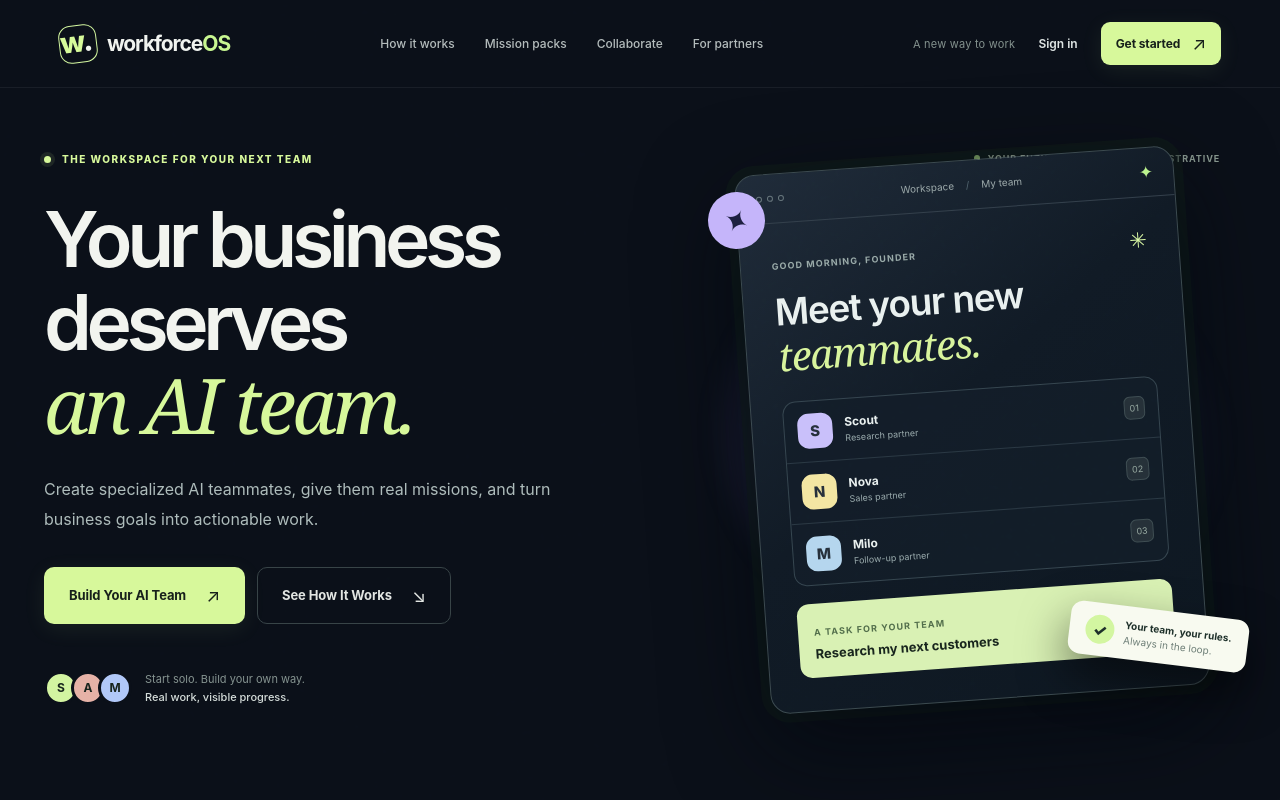
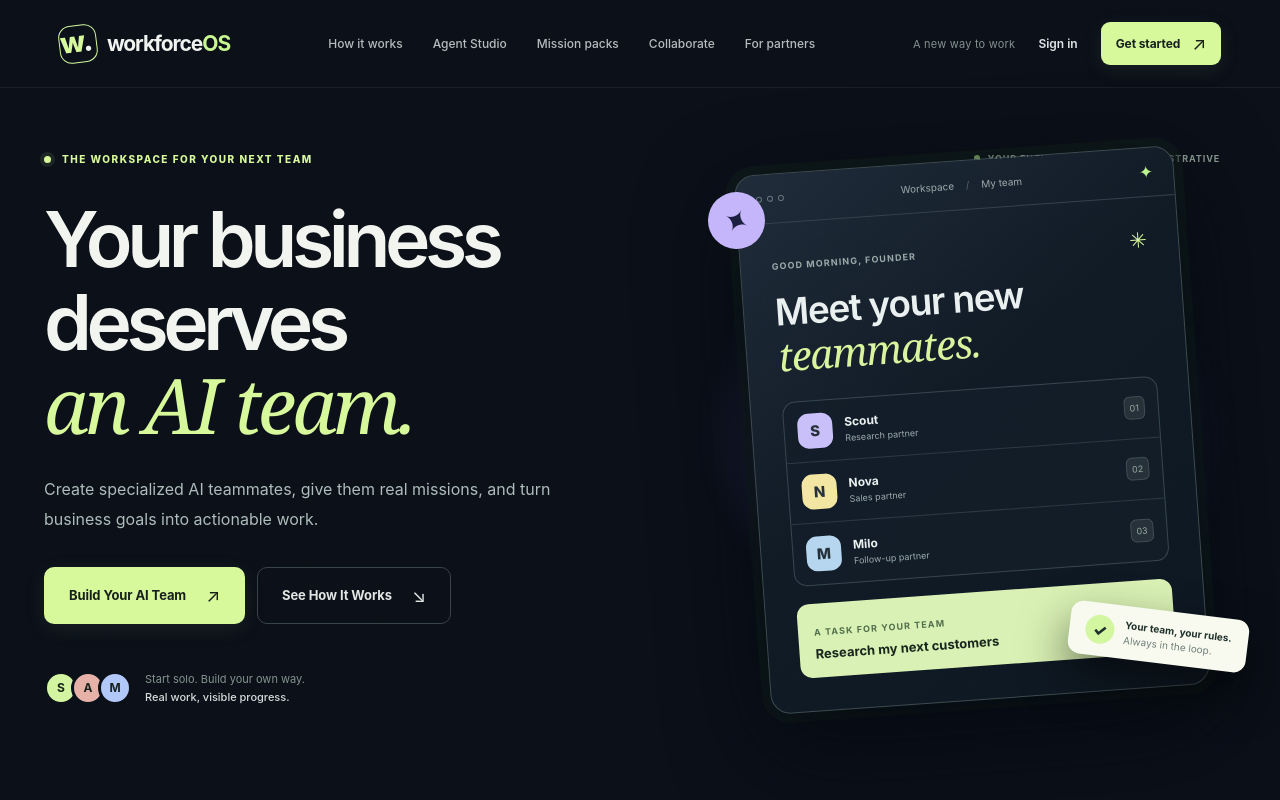
Before and after one commit to Noetfield-Systems/WorkforceOS, a plain HTML site: page public/index.html in a window 1280 px wide. Shown: the top 800 px of the page. Drawn offline with Linux system fonts and the light colour scheme; files that its build step writes are made by us from their sources; no server answers; files whose address does not match are found by name.

Commit message:
feat(agent-studio): link customer studio and validate new frontend in CI

```diff
--- a/public/index.html
+++ b/public/index.html
@@ -20,7 +20,7 @@
       <span class="brand-symbol">w<span class="brand-dot">.</span></span><span>workforce<span class="brand-os">OS</span></span>
     </a>
     <nav class="site-nav" aria-label="Main navigation">
-      <a href="#how">How it works</a><a href="#teams">Mission packs</a><a href="/join?source=website">Collaborate</a><a href="/partners">For partners</a>
+      <a href="#how">How it works</a><a href="/agent-studio">Agent Studio</a><a href="#teams">Mission packs</a><a href="/join?source=website">Collaborate</a><a href="/partners">For partners</a>
     </nav>
     <div class="nav-actions"><span class="nav-mini">A new way to work</span><button id="top-signin" class="nav-signin" type="button">Sign in</button><button class="button button-primary button-small" data-start="1" type="button">Get started <span>↗</span></button></div>
   </header>
@@ -114,6 +114,7 @@
     <div class="side-section-label">CREATE & IMPROVE</div>
     <nav class="side-nav">
       <button type="button" class="side-link" id="side-build"><span class="side-icon">✳</span><span>Team builder</span><span class="side-plus">+</span></button>
+      <a href="/agent-studio" class="side-link"><span class="side-icon">◇</span><span>Agent DNA Studio</span><span class="side-plus">↗</span></a>
       <button type="button" class="side-link" id="side-feedback"><span class="side-icon">✎</span><span>Send feedback</span></button>
     </nav>
     <div class="side-bottom">
```
